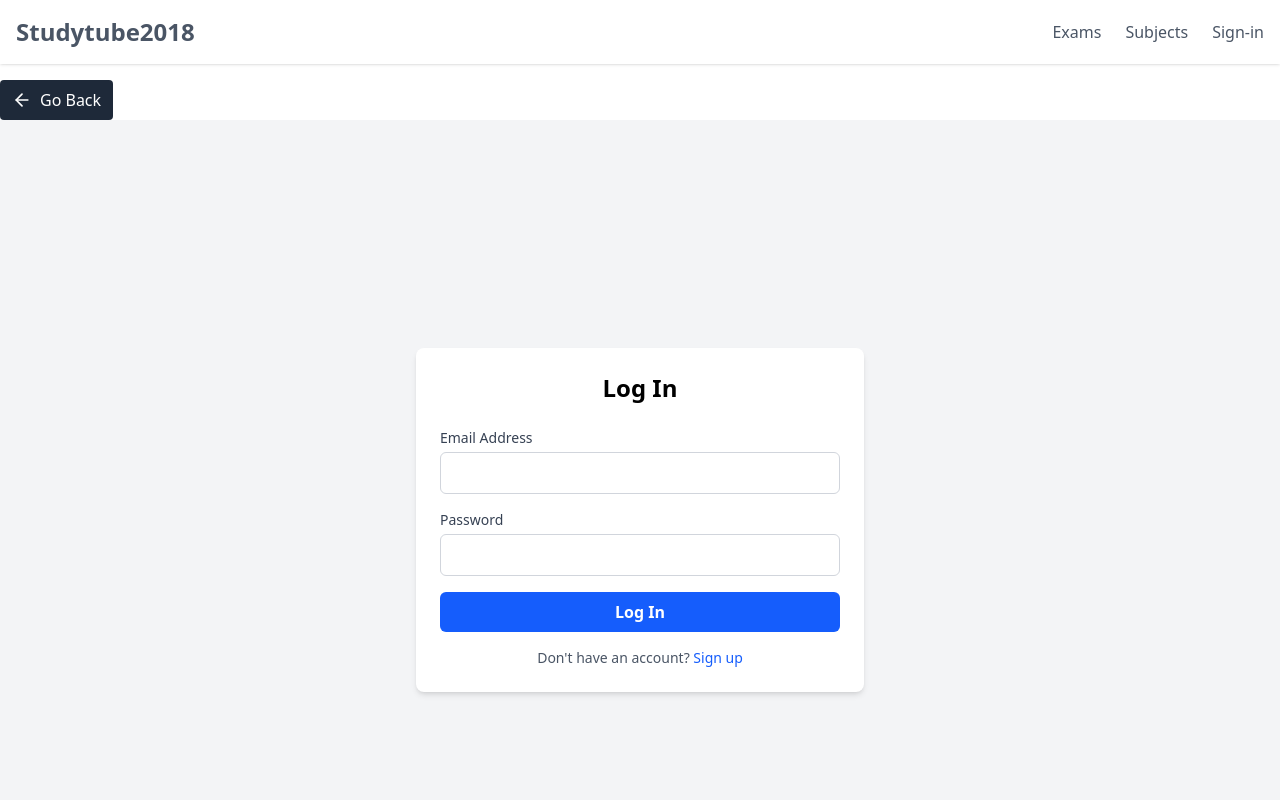
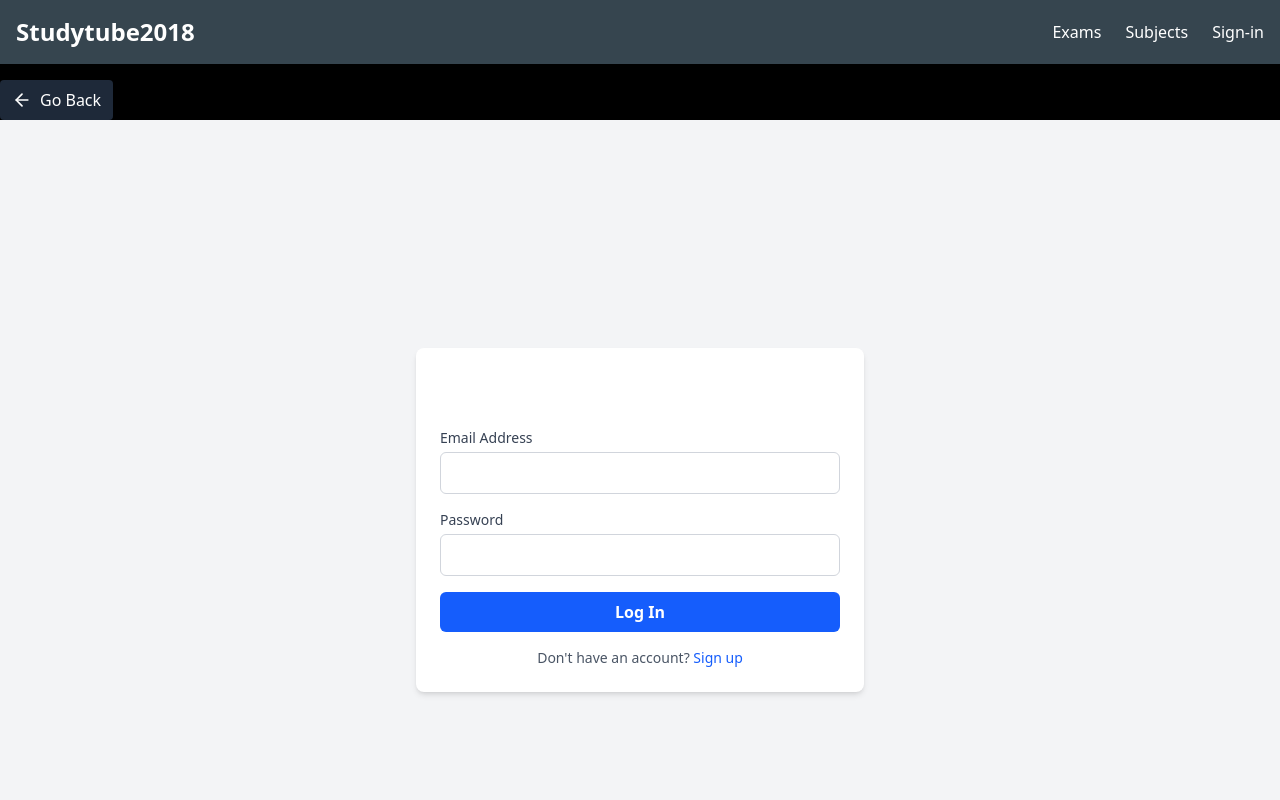
Before and after one commit to ajaymude/studytube2018, a React (Vite) app in the folder reactjs/: page /sign-in in a window 1280 px wide. Shown: the top 800 px of the page. Built offline with nearby package versions, Linux system fonts and the light colour scheme.

Commit message:
css update

```diff
--- a/reactjs/src/App.jsx
+++ b/reactjs/src/App.jsx
@@ -19,7 +19,7 @@ const App = () => {
     navigate(-1); // Go back one step in history
   };
   return (
-    <div className="flex flex-col min-h-screen">
+    <div className="flex flex-col min-h-screen bg-[#000000]">
       <header>
         <Navbar />
       </header>
--- a/reactjs/src/component/Card.jsx
+++ b/reactjs/src/component/Card.jsx
@@ -62,7 +62,7 @@ const Card = ({ title = "test" }) => {
       </Link>
 
       {/* List of Chapters */}
-      <div className="grid grid-cols-1 sm:grid-cols-2 md:grid-cols-3 gap-4 mt-8">
+      <div className="grid grid-cols-1 sm:grid-cols-2 md:grid-cols-3 gap-4 mt-8 bg-[#36454F]">
         {chapters.map((chapter, idx) => (
           <div
             key={idx}
--- a/reactjs/src/component/Cards.jsx
+++ b/reactjs/src/component/Cards.jsx
@@ -3,7 +3,7 @@ import { Link } from "react-router-dom";
 const Cards = ({ title }) => {
   return (
     <Link to={title.replace(/\s+/g, "-")}
-      className="w-full flex items-center justify-center min-h-[100px] rounded-lg bg-black overflow-hidden p-4 "
+      className="w-full flex items-center justify-center min-h-[100px] rounded-lg  overflow-hidden p-4 bg-[#36454F] "
     >
       <h2 className="text-white font-semibold text-2xl md:text-3xl text-center ">
         {title}
--- a/reactjs/src/component/Header.jsx
+++ b/reactjs/src/component/Header.jsx
@@ -35,37 +35,37 @@ const Navbar = () => {
   };
 
   return (
-    <header className="bg-white shadow fixed top-0 left-0 w-full z-50">
+    <header className="bg-[#36454F] shadow fixed top-0 left-0 w-full z-50">
       <div className="container mx-auto px-4 py-4 flex items-center justify-between">
         <div className="text-2xl font-bold">
           {" "}
-          <Link to="/" className="text-gray-600 hover:text-gray-900">
+          <Link to="/" className="text-white hover:text-gray-900">
             Studytube2018
           </Link>
         </div>
         <nav className="hidden md:flex space-x-6">
-          <Link to="/exams" className="text-gray-600 hover:text-gray-900">
+          <Link to="/exams" className="text-white hover:text-gray-900">
             Exams
           </Link>
-          <Link to="/subjects" className="text-gray-600 hover:text-gray-900">
+          <Link to="/subjects" className="text-white hover:text-gray-900">
             Subjects
           </Link>
           {userInfo?.user && (
-            <Link to="/user" className="text-gray-600 hover:text-gray-900">
+            <Link to="/user" className="text-white hover:text-gray-900">
               User
             </Link>
           )}
           {userInfo?.user ? (
             <button
               onClick={signOutHandler}
-              className="block text-gray-600 hover:text-gray-900"
+              className="block text-white hover:text-gray-900"
             >
               Sign-out
             </button>
           ) : (
             <button
               onClick={singInHandler}
-              className="block text-gray-600 hover:text-gray-900"
+              className="block text-white hover:text-gray-900"
             >
               Sign-in
             </button>
@@ -81,27 +81,27 @@ const Navbar = () => {
       </div>
       {isOpen && (
         <nav className="md:hidden bg-white px-4 pb-4 pt-2 space-y-2">
-          <Link to="/" className="block text-gray-600 hover:text-gray-900">
+          <Link to="/" className="block text-white hover:text-gray-900">
             Home
           </Link>
-          <Link to="/about" className="block text-gray-600 hover:text-gray-900">
+          <Link to="/about" className="block text-white hover:text-gray-900">
             About
           </Link>
           <Link
             to="/services"
-            className="block text-gray-600 hover:text-gray-900"
+            className="block text-white hover:text-gray-900"
           >
             Services
           </Link>
           <Link
             to="/contact"
-            className="block text-gray-600 hover:text-gray-900"
+            className="block text-white hover:text-gray-900"
           >
             Contact
           </Link>
           <Link
             to="/sign-in"
-            className="block text-gray-600 hover:text-gray-900"
+            className="block text-white hover:text-gray-900"
           >
             Sign-in
           </Link>
--- a/reactjs/src/component/VideoCard.jsx
+++ b/reactjs/src/component/VideoCard.jsx
@@ -10,7 +10,7 @@ const VideoCard = ({
 }) => (
   <Link
     to={youtubeId} // Pass the ID as ayou route param
-    className="w-full max-w-xs bg-white rounded-lg shadow hover:shadow-lg transition p-2"
+    className="w-full max-w-xs bg-[#36454F]bg-white rounded-lg shadow hover:shadow-lg transition p-2"
   >
     <div className="w-full h-44 bg-gray-200 rounded-lg overflow-hidden">
       <img
--- a/reactjs/src/index.css
+++ b/reactjs/src/index.css
@@ -1 +1,8 @@
 @import "tailwindcss";
+/* index.css */
+html,
+body {
+  /* All normal text will inherit this */
+  color: white;
+  background-color: #000000;
+}
--- a/reactjs/src/page/user/Exams.jsx
+++ b/reactjs/src/page/user/Exams.jsx
@@ -50,7 +50,7 @@ const Exams = () => {
   ];
 
   return (
-    <div className="grid grid-cols-4 gap-4  mr-4 ml-4 mb-4 flex-wrap justify-center">
+    <div className="grid grid-cols-4 gap-4  mr-4 ml-4 mb-4 flex-wrap justify-center ">
       {exams.map((subject, index) => (
         <Cards key={index} title={subject} />
       ))}
--- a/reactjs/src/page/user/Player.jsx
+++ b/reactjs/src/page/user/Player.jsx
@@ -274,9 +274,9 @@ const Player = () => {
                 >
                   <div
                     onClick={changeVideo} // Pass the ID as ayou route param
-                    className="w-full max-w-xs bg-white rounded-lg shadow hover:shadow-lg transition p-2"
+                    className="w-full max-w-xs bg-[#36454F] rounded-lg shadow hover:shadow-lg transition p-2"
                   >
-                    <div className="w-full h-44 bg-gray-200 rounded-lg overflow-hidden">
+                    <div className="w-full h-44 bg-[#36454F] rounded-lg overflow-hidden">
                       <img
                         src={
                           thumbnail ||
```
